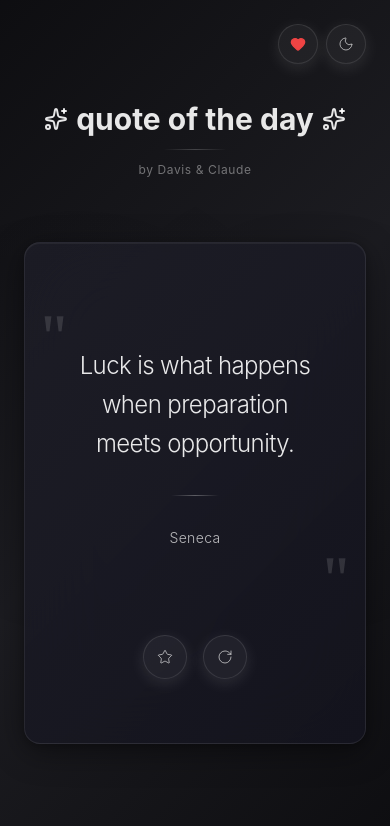
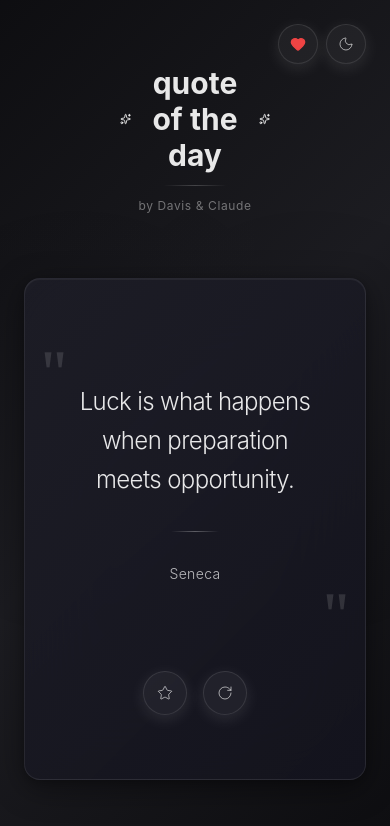
Before and after one commit to davisbuilds/qotd, a Next.js app: page / in a window 390 px wide. Shown: the top 826 px of the page. Built offline with nearby package versions, Linux system fonts and the light colour scheme.

Commit message:
Fix mobile title overlap with top-right buttons
Add horizontal padding (px-24) to header on mobile to prevent
"quote of the day" title from overlapping with favorites button
and theme toggle. Padding removed on md+ screens where space
is sufficient.

```diff
--- a/app/page.tsx
+++ b/app/page.tsx
@@ -76,7 +76,7 @@ export default function Home() {
     return (
       <main className="min-h-screen elegant-bg-dark flex items-center justify-center p-6 md:p-8 relative overflow-hidden">
         <div className="w-full max-w-4xl mx-auto relative z-10">
-          <div className="text-center mb-16 md:mb-20">
+          <div className="text-center mb-16 md:mb-20 px-24 md:px-0">
             <h1 className="text-3xl md:text-4xl font-bold flex items-center justify-center gap-2 mb-3 text-white/90">
               <Sparkles className="h-6 w-6" />
               quote of the day
@@ -135,7 +135,7 @@ export default function Home() {
       {/* Main content container */}
       <div className="w-full max-w-4xl mx-auto relative z-10">
         {/* Header - elegant and minimal */}
-        <div className="text-center mb-16 md:mb-20">
+        <div className="text-center mb-16 md:mb-20 px-24 md:px-0">
           <h1 className={cn(
             "text-3xl md:text-4xl font-bold flex items-center justify-center gap-2 mb-3",
             isDark ? 'text-white/90' : 'text-black/90'
```
